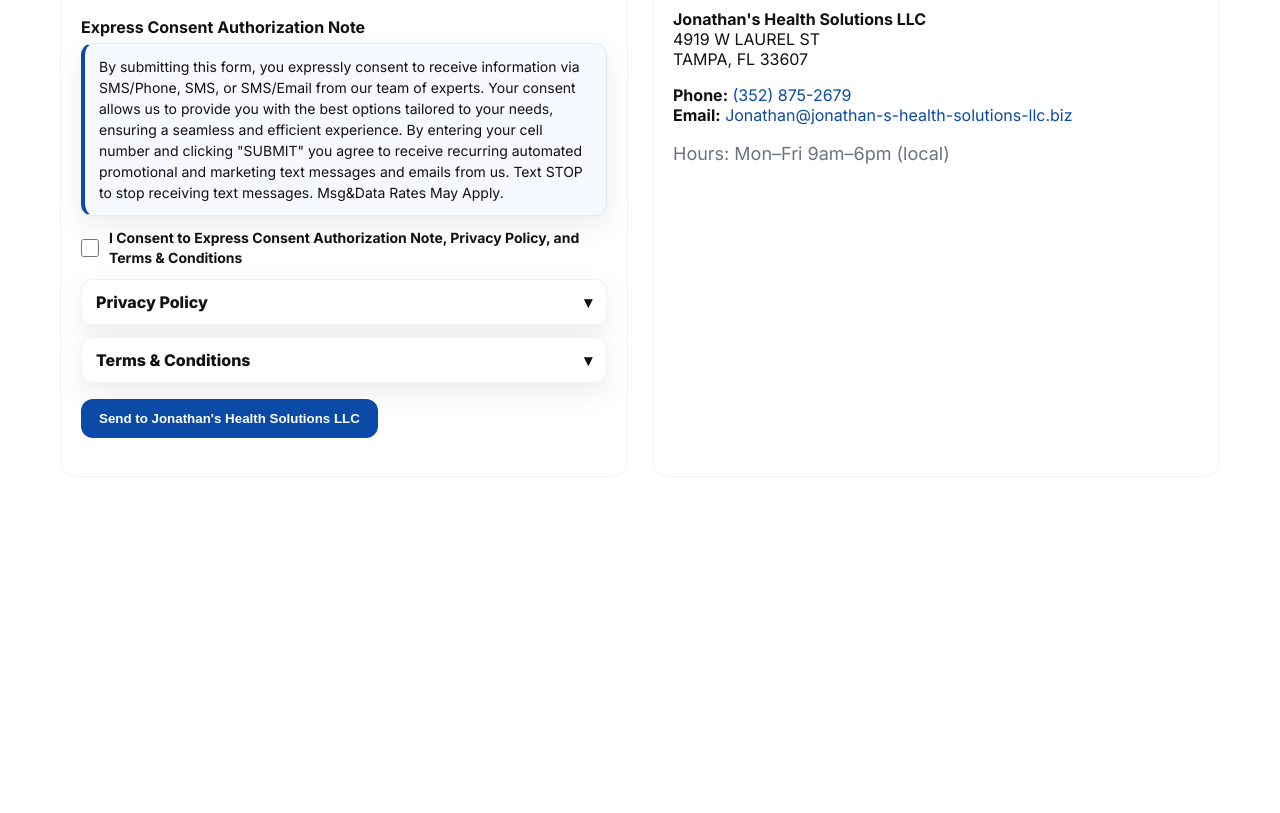
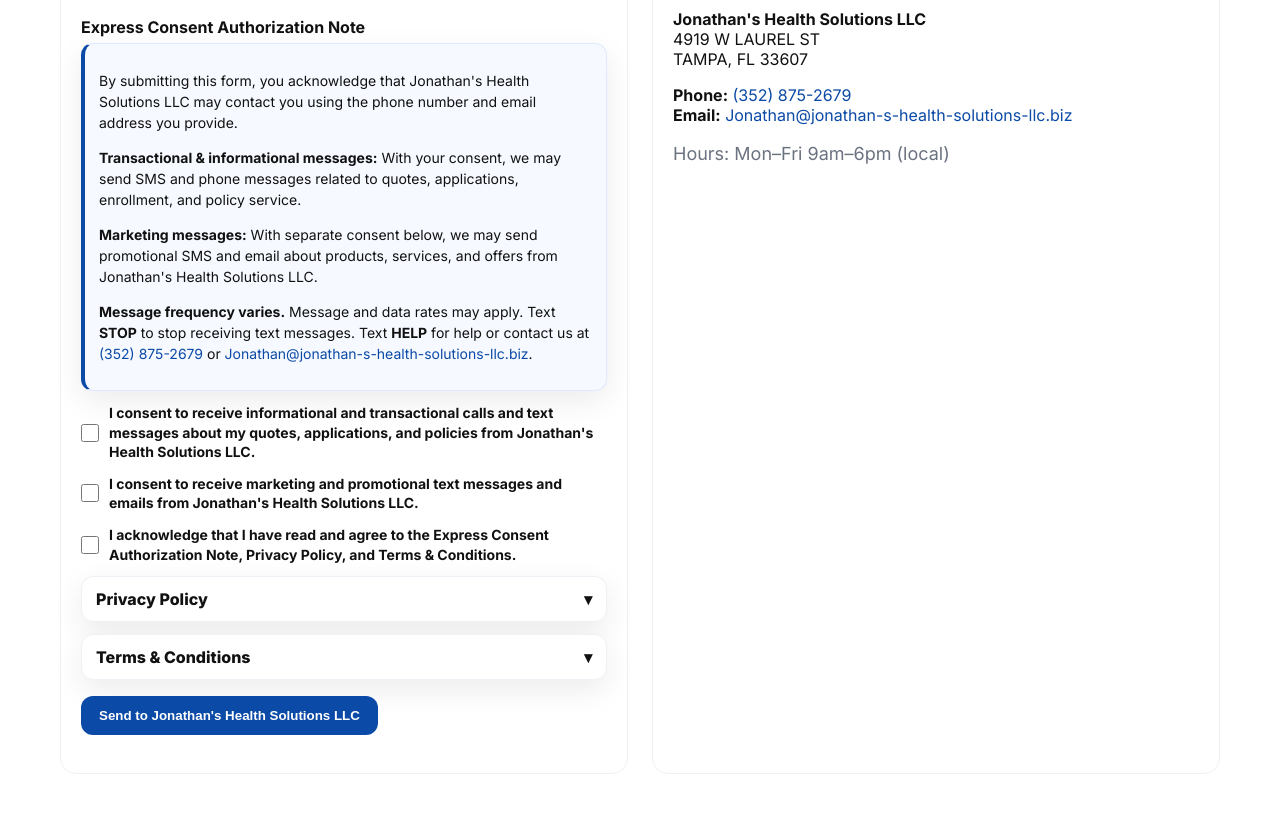
Before and after one commit to still62bronzes/jonathan-s-health-solutions-llc.biz, a plain HTML site: page index.html in a window 1280 px wide. Shown: the part 4017-4830 px from the top of the page. Before the commit the page ends 4662 px from the top, so only its background shows below. Drawn offline with Linux system fonts and the light colour scheme.

Commit message:
Update index.html - Express Consent Authorization

```diff
--- a/index.html
+++ b/index.html
@@ -486,15 +486,79 @@
             <textarea id="message" name="message" rows="5" placeholder="Tell us about your needs…"></textarea>
           </div>
 
-          <!-- Express Consent Authorization (required) -->
+         <!-- Express Consent Authorization -->
 <div class="legal-sections" style="margin-top:16px">
   <h4>Express Consent Authorization Note</h4>
   <div id="express-consent-note" class="consent-card">
-              By submitting this form, you expressly consent to receive information via SMS/Phone, SMS, or SMS/Email from our team of experts. Your consent allows us to provide you with the best options tailored to your needs, ensuring a seamless and efficient experience. By entering your cell number and clicking "SUBMIT" you agree to receive recurring automated promotional and marketing text messages and emails from us. Text STOP to stop receiving text messages. Msg&Data Rates May Apply.
+	<p>
+	  By submitting this form, you acknowledge that Jonathan's Health Solutions LLC may contact you
+	  using the phone number and email address you provide.
+	</p>
+	<p>
+	  <strong>Transactional &amp; informational messages:</strong> With your consent, we may send
+	  SMS and phone messages related to quotes, applications, enrollment, and policy service.
+	</p>
+	<p>
+	  <strong>Marketing messages:</strong> With separate consent below, we may send promotional
+	  SMS and email about products, services, and offers from Jonathan's Health Solutions LLC.
+	</p>
+	<p>
+	  <strong>Message frequency varies.</strong> Message and data rates may apply.
+	  Text <strong>STOP</strong> to stop receiving text messages.
+	  Text <strong>HELP</strong> for help or contact us at
+	  <a href="tel:(352) 875-2679">(352) 875-2679</a> or
+	  <a href="mailto:Jonathan@jonathan-s-health-solutions-llc.biz">Jonathan@jonathan-s-health-solutions-llc.biz</a>.
+	</p>
   </div>
+
+  <!-- Separate opt-in checkboxes -->
   <div class="consent-line">
-            <input type="checkbox" id="consent" name="consent" required aria-describedby="express-consent-note">
-            <label for="consent"><b>I Consent to Express Consent Authorization Note, Privacy Policy, and Terms & Conditions</b></label>
+	<input
+	  type="checkbox"
+	  id="consent-transactional"
+	  name="consent_transactional"
+	  required
+	  aria-describedby="express-consent-note"
+	>
+	<label for="consent-transactional">
+	  <strong>
+		I consent to receive informational and transactional calls and text messages
+		about my quotes, applications, and policies from Jonathan's Health Solutions LLC.
+	  </strong>
+	</label>
+  </div>
+
+  <div class="consent-line">
+	<input
+	  type="checkbox"
+	  id="consent-marketing"
+	  name="consent_marketing"
+	  required
+	  aria-describedby="express-consent-note"
+	>
+	<label for="consent-marketing">
+	  <strong>
+		I consent to receive marketing and promotional text messages and emails
+		from Jonathan's Health Solutions LLC.
+	  </strong>
+	</label>
+  </div>
+
+  <!-- Legal acceptance -->
+  <div class="consent-line">
+	<input
+	  type="checkbox"
+	  id="consent-terms"
+	  name="consent_terms"
+	  required
+	  aria-describedby="privacy-policy-copy terms-conditions-copy"
+	>
+	<label for="consent-terms">
+	  <strong>
+		I acknowledge that I have read and agree to the Express Consent Authorization Note,
+		Privacy Policy, and Terms &amp; Conditions.
+	  </strong>
+	</label>
   </div>
 
             <!-- Privacy Policy dropdown -->
```
Lines whose indentation alone changed are shown as unchanged.
